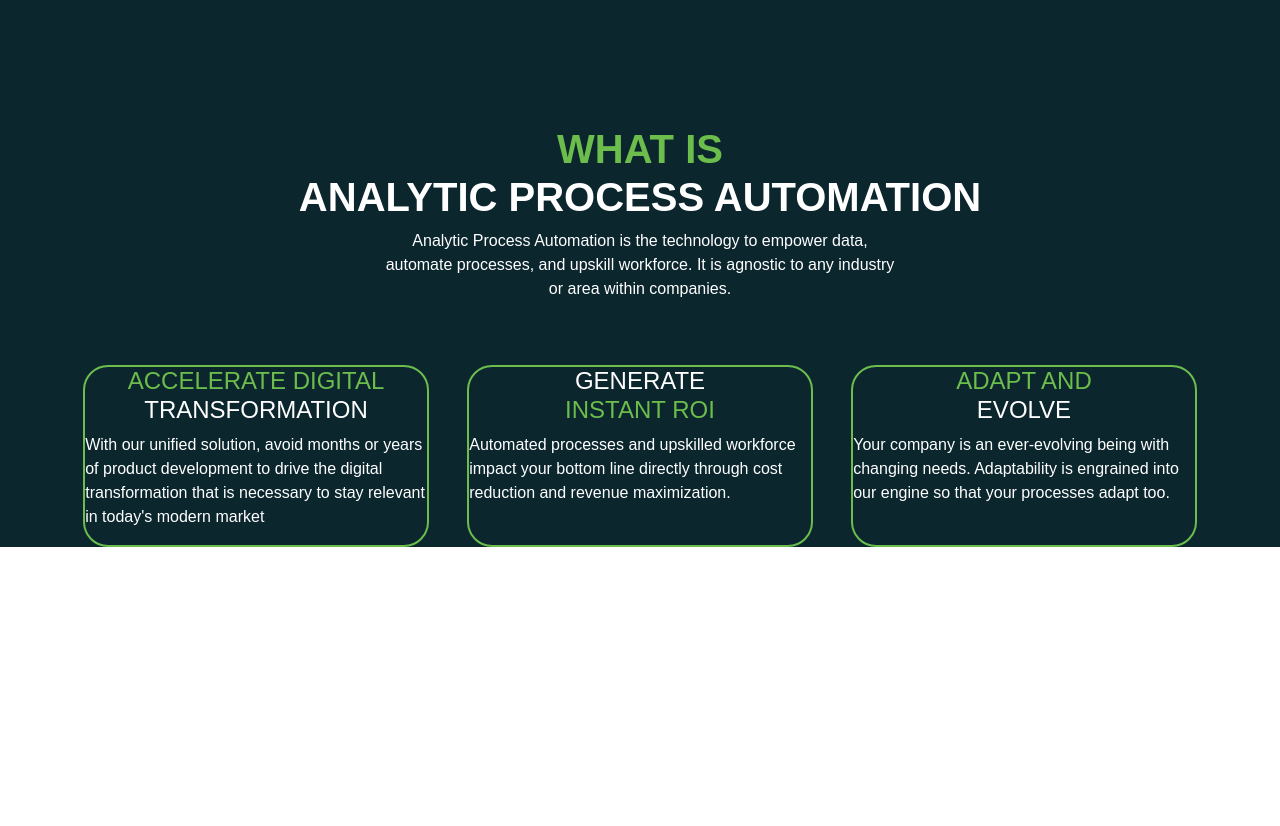
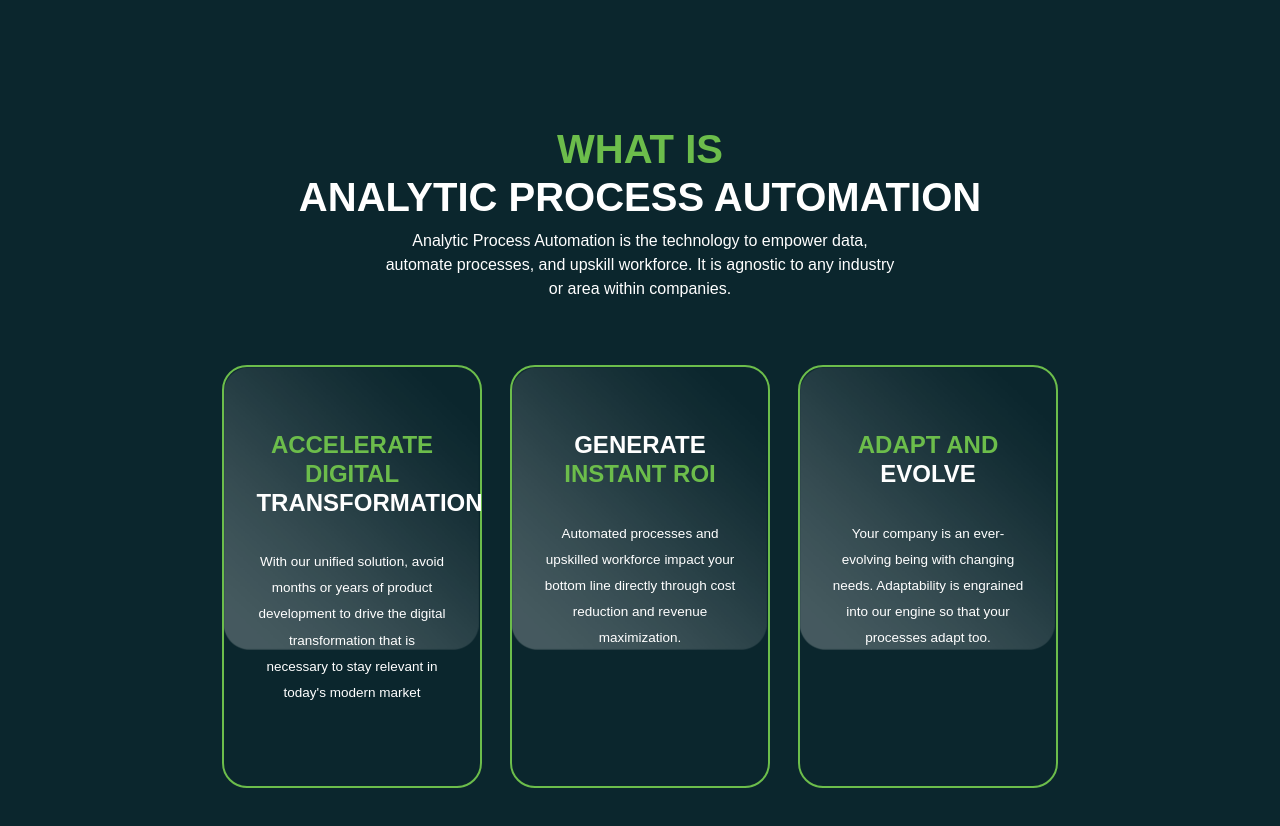
Before and after one commit to dokodeko/backbone, a Next.js app: page / in a window 1280 px wide. Shown: the part 740-1566 px from the top of the page. Before the commit the page ends 1287 px from the top, so only its background shows below. Built offline with nearby package versions, Linux system fonts and the light colour scheme.

Commit message:
estilos completos desktop cards

```diff
--- a/components/paginas/AnalyticsIndex.jsx
+++ b/components/paginas/AnalyticsIndex.jsx
@@ -52,10 +52,15 @@ const AnalyticsIndex = () => {
         processes, and upskill workforce. It is agnostic to any industry or area
         within companies.
       </p>
-      <div className={`flex_box w-100 ${style.contenedor_analytics_cards}`}>
+      <div className={`flex_box mx-auto ${style.contenedor_analytics_cards}`}>
         {items.map((item, index) => {
           return (
-            <Card key={index} texto={item.texto} totalCards={style.card_3}>
+            <Card
+              key={index}
+              texto={item.texto}
+              totalCards={style.card_3}
+              fondo={style.fondo_card}
+            >
               <CardTituloVerde
                 key={index}
                 texto1={item.texto1}
--- a/components/paginas/index.module.css
+++ b/components/paginas/index.module.css
@@ -28,6 +28,7 @@
 }
 .contenedor_analytics {
   margin-top: 9rem;
+  margin-bottom: 4rem;
 }
 .contenedor_analytics > p {
   width: 45%;
@@ -41,5 +42,13 @@
   width: 30%;
 }
 .contenedor_analytics_cards {
+  width: 75%;
+
   justify-content: space-around;
 }
+.fondo_card {
+  background-image: url("/png/fondo_card.png");
+  background-repeat: no-repeat;
+  background-origin: center center;
+  background-size: 100%;
+}
--- a/components/ui/Card/Card.jsx
+++ b/components/ui/Card/Card.jsx
@@ -1,11 +1,11 @@
 import style from "./cards.module.css";
 
 const Card = (props) => {
-  const { texto, totalCards } = props;
+  const { texto, totalCards, fondo } = props;
 
   const cuatro_cards = style.card_4;
   return (
-    <div className={`${style.card_custom} ${totalCards}`}>
+    <div className={`${style.card_custom} ${totalCards} ${fondo}`}>
       {props.children}
       <p className="colorBlanco">{texto}</p>
     </div>
--- a/components/ui/Card/cards.module.css
+++ b/components/ui/Card/cards.module.css
@@ -1,7 +1,16 @@
 .card_custom {
   border-radius: 25px;
   border: 2px solid var(--verde);
-
+  padding: 4rem 2rem;
+}
+.card_custom p {
+  margin-top: 2rem;
+  text-align: center;
+  font-size: 0.844rem;
+  line-height: 1.93;
+}
+.fondo_card_gradiente {
+  background-image: url("/png/fondo_card.png");
 }
 
 .colorVerde {
@@ -18,4 +27,5 @@
 }
 .titulo_card {
   text-align: center;
+  font-weight: 700;
 }
```
Also changed, not shown: public/png/fondo_card.png (added).
